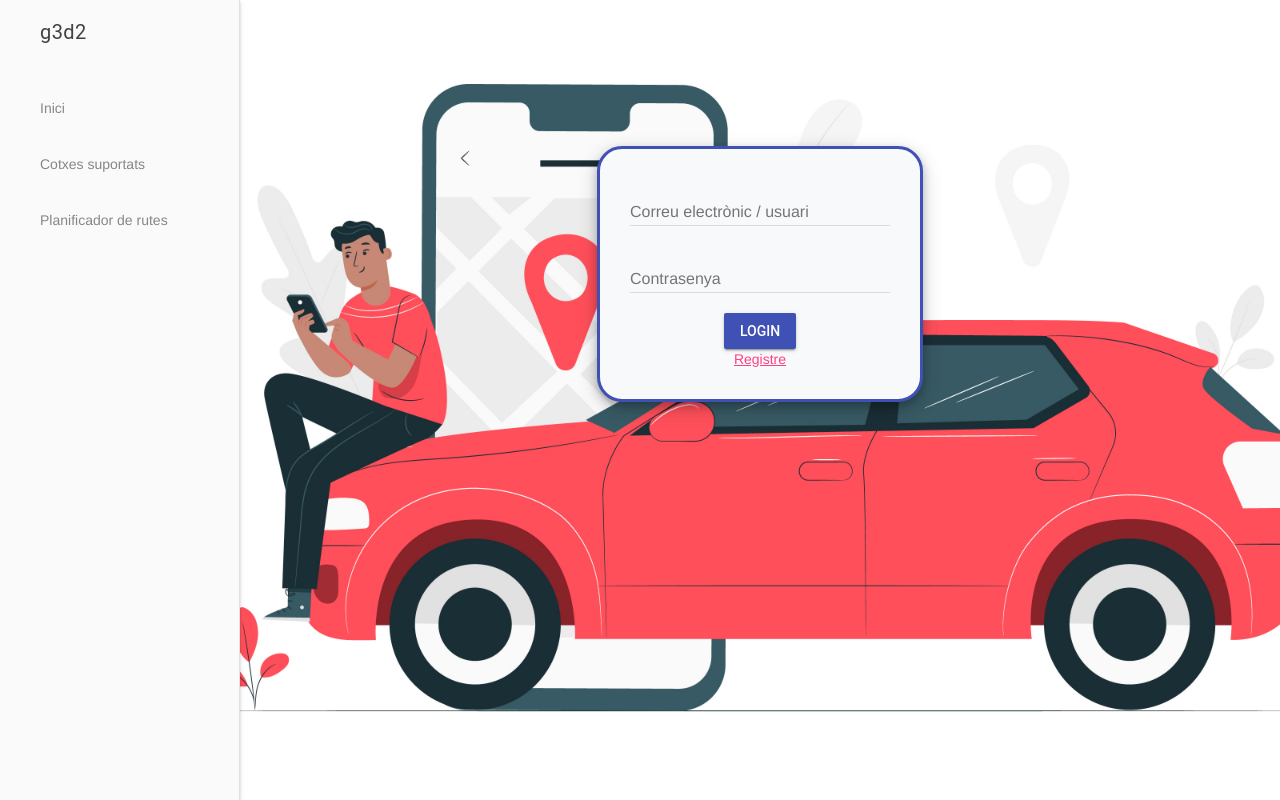
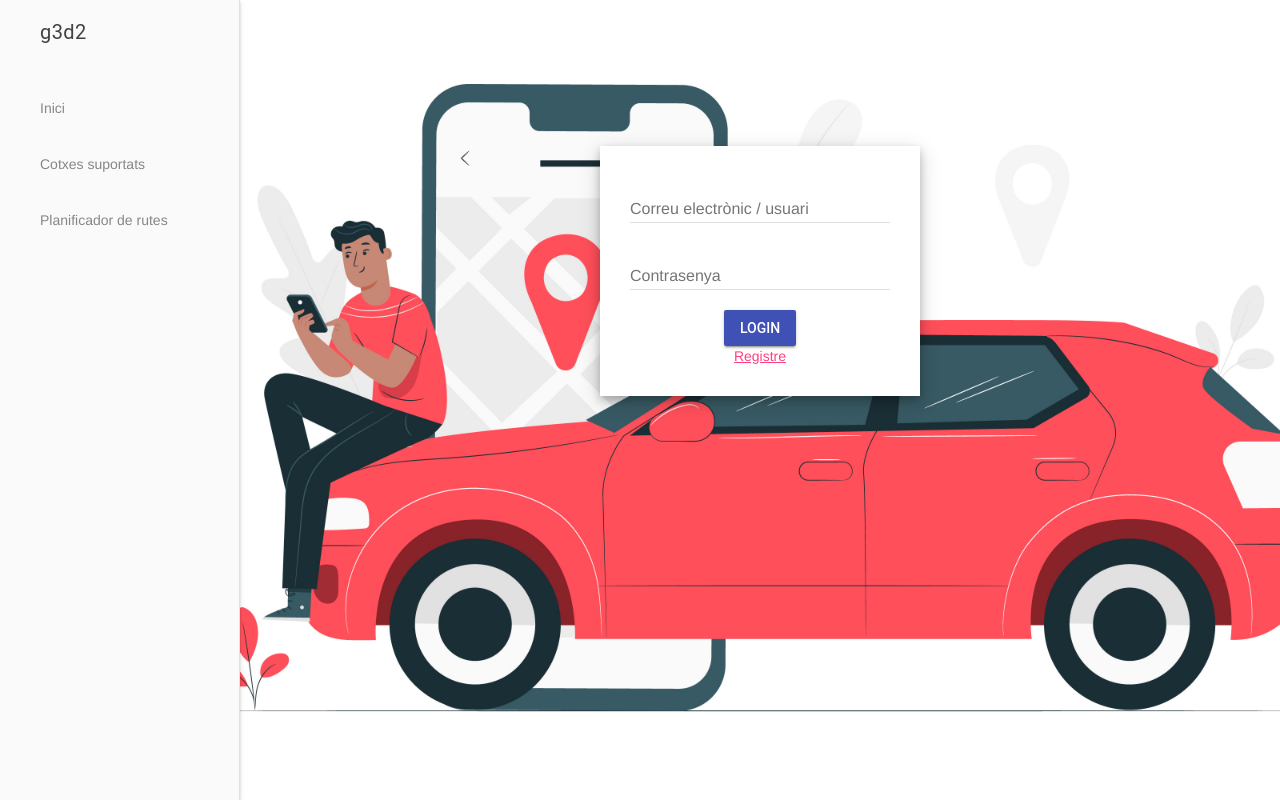
Before and after one commit to ivansoriano1997/web_g3_daw2, a PHP site: page /view/loginView.php in a window 1280 px wide. Run offline with PHP 8.4, Linux system fonts and the light colour scheme; data that the repository does not hold is empty.

Commit message:
eliminacion border y border-radius de login an signUP

```diff
--- a/view/css/signup.css
+++ b/view/css/signup.css
@@ -10,9 +10,9 @@ form{
     margin-top: 14%;
     padding: 30px;
     width: 25%;
-    border: 3px solid #3F51B5;
-    border-radius: 25px;
-    background-color: #f8f9fa ;
+    /* border: 3px solid #3F51B5; */
+    /* border-radius: 25px; */
+    background-color:white ;
     box-shadow: 0 4px 8px 0 rgba(0, 0, 0, 0.2), 0 6px 20px 0 rgba(0, 0, 0, 0.19);
 
   }
```
